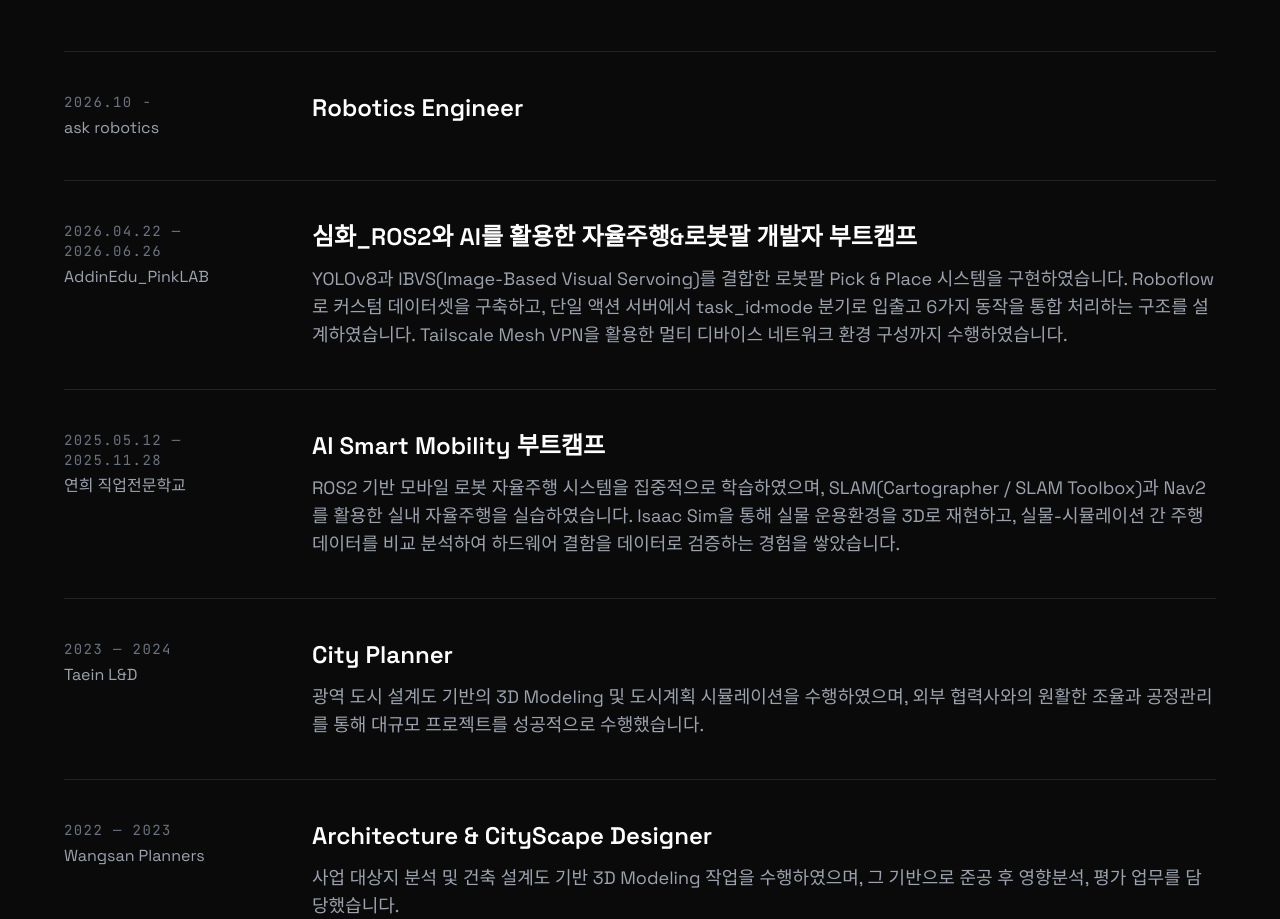
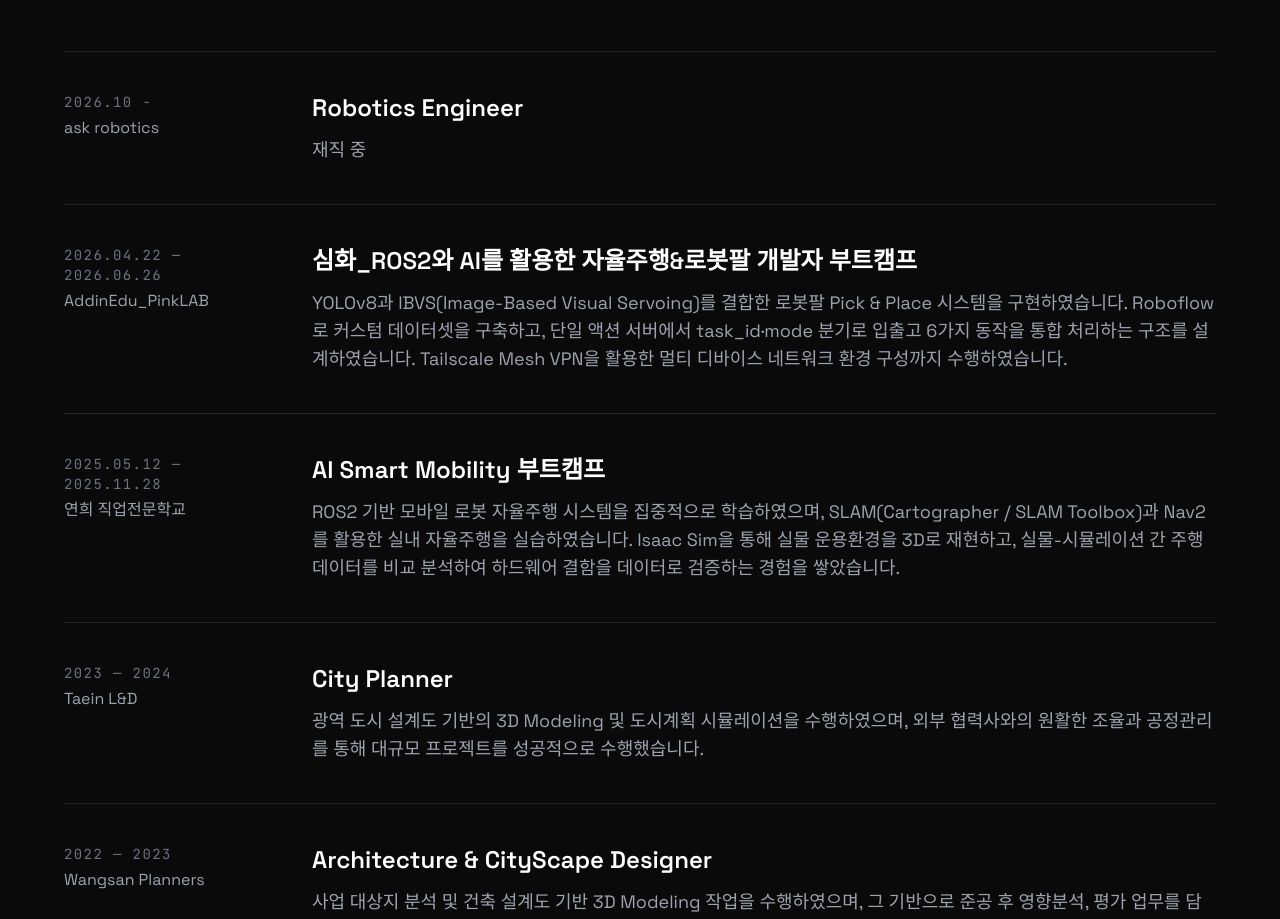
Before and after one commit to JoshuaHong0215/Alway_Beta_Website, a React (Vite) app: page /about in a window 1280 px wide. Shown: the part 2580-3499 px from the top of the page. Built offline with nearby package versions, Linux system fonts and the light colour scheme.

Commit message:
배너 텍스트 수정 및 about 텍스트 수정

```diff
--- a/src/pages/About.tsx
+++ b/src/pages/About.tsx
@@ -153,7 +153,7 @@ const About: React.FC = () => {
                 period: '2026.10 -',
                 company: 'ask robotics',
                 role: 'Robotics Engineer',
-                description: '',
+                description: '재직 중',
               },
 
               {
--- a/src/pages/Home.tsx
+++ b/src/pages/Home.tsx
@@ -36,13 +36,13 @@ const Home: React.FC = () => {
           </h1>
 
           <p className="text-gray-100 text-lg md:text-xl max-w-lg leading-relaxed animate-slide-up [animation-delay:200ms]">
-            끊임없이 배움을 갈망하는 예비 개발자입니다
+            끊임없이 배움을 갈망하는 개발자입니다.
             <br/>
             수도권 4년제 대학에서 환경디자인을 전공하였고
             <br/>
             경관 및 건축디자인회사와 도시계획 회사에서 재직하다가
             <br/>
-            현재는 로보틱스 개발자를 꿈꾸며 성장하고 있습니다.
+            현재는 애스크로보틱스에서  로봇 개발자로 재직하고 있습니다.
           </p>
 
           <div className="pt-4 animate-slide-up [animation-delay:400ms] pointer-events-auto">
```
